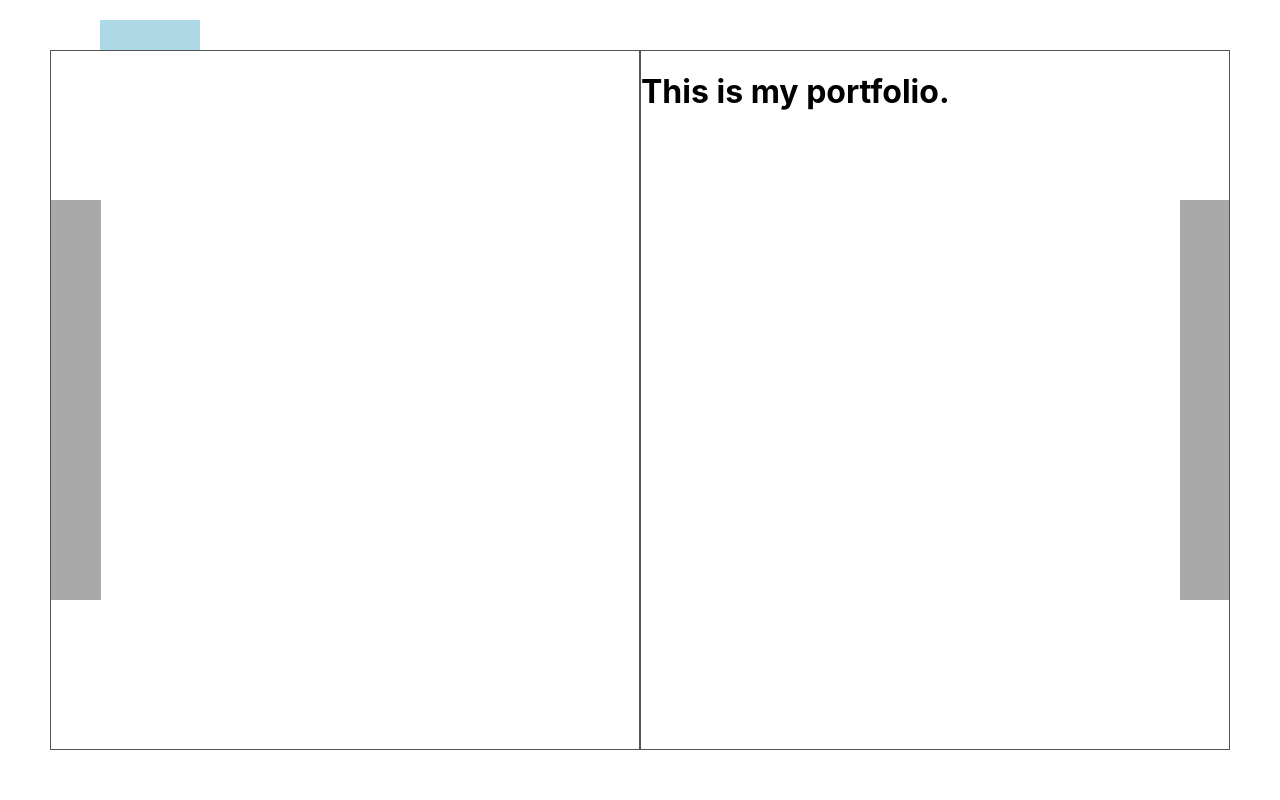
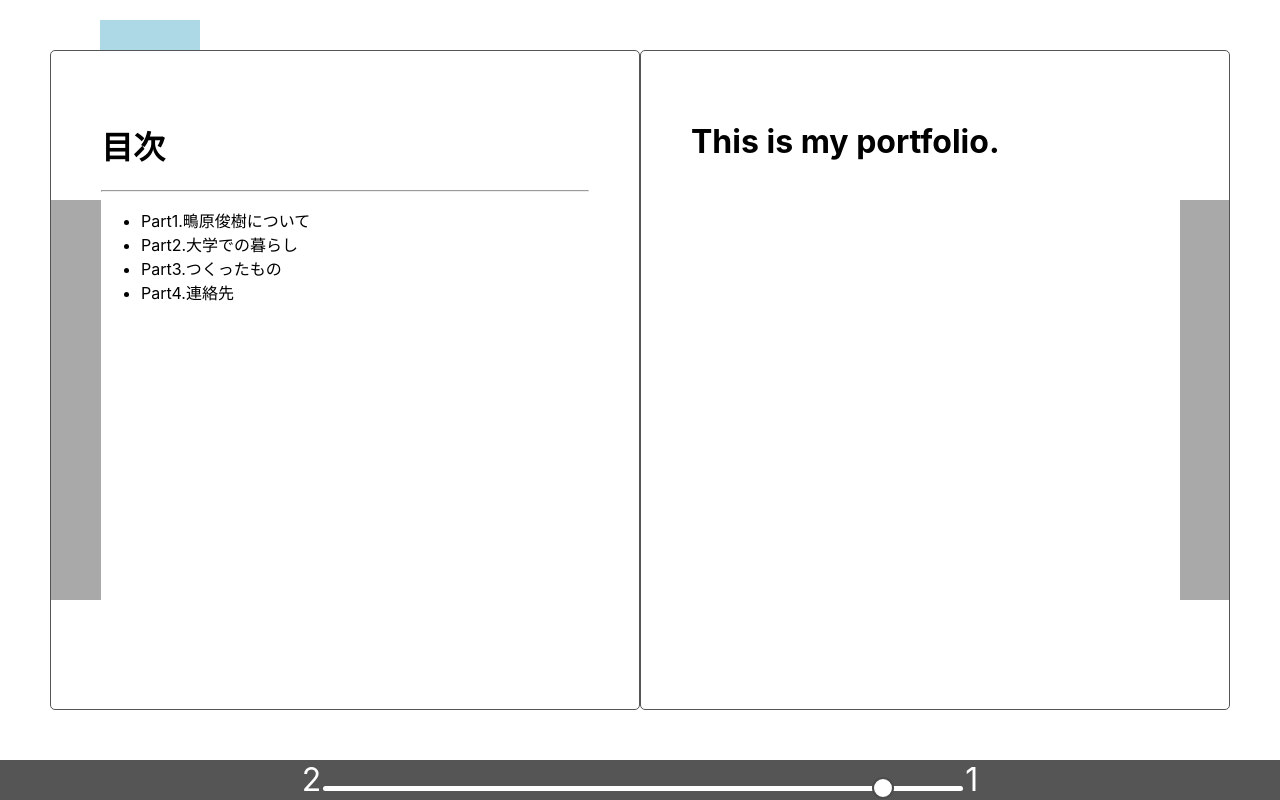
Before and after one commit to Shigi-p/shigi_portfolio, a React (Create React App) app in the folder portfolio/: page / in a window 1280 px wide. Both pictures are taken after a click on the element 76 px from the left and 400 px from the top of the page. Built offline with nearby package versions, Linux system fonts and the light colour scheme.

Commit message:
update UI

```diff
--- a/portfolio/src/App.js
+++ b/portfolio/src/App.js
@@ -6,26 +6,81 @@ class App extends React.Component{
     super(props);
     this.state ={
       page: 0,
+      maxPage: 9,
     };
     this.pages = this.pages.bind(this);
     this.bookmark = this.bookmark.bind(this);
     this.showBookmark = this.showBookmark.bind(this);
     this.goNextpage = this.goNextpage.bind(this);
     this.goPreviouspage = this.goPreviouspage.bind(this);
+    this.changePage = this.changePage.bind(this);
   }
 
   pages(page){
     switch(page){
       case 0:
         return(
-          <div className={`Page${this.state.page}`}></div>
+          <div className="Page0"></div>
         );
       case 1:
         return(
-          <div className={`Page${this.state.page + 1}`}>
+          <div className="Page1 Padding">
             <h1>This is my portfolio.</h1>
           </div>
         );
+      case 2:
+        return(
+          <div className="Page2 Padding">
+            <h1>目次</h1>
+            <hr/>
+            <ul>
+              <li>Part1.鴫原俊樹について</li>
+              <li>Part2.大学での暮らし</li>
+              <li>Part3.つくったもの</li>
+              <li>Part4.連絡先</li>
+            </ul>
+          </div>
+        );
+      case 3:
+        return(
+          <div className="Page3 Padding">
+            <h1>Part1.鴫原俊樹について</h1>
+            <hr />
+            <p>ここに画像を挿入</p>
+            <ul>
+              <li>会津大学学部3年</li>
+              <li>フロント書きます</li>
+            </ul>
+          </div>
+        );
+      case 4:
+        return(
+          <div className="Page4 Padding">
+            <h1>Part2.大学での暮らし</h1>
+            <hr />
+            <p>生きる。</p>
+          </div>
+        );
+      case 5:
+        return(
+          <div className="Page5 Padding">
+            <h1>Part3.つくったもの</h1>
+            <hr />
+            <p>ぶねすと</p>
+          </div>
+        );
+      case 6:
+        return(
+          <div className="Page6 Padding">
+            <h1>Part4.連絡先</h1>
+            <hr />
+            <p>ぎっとはぶ</p>
+          </div>
+        );
+      default:
+        return(
+          <div className="Page99"></div>
+        )
     }
   }
 
@@ -52,9 +107,16 @@ class App extends React.Component{
     });
   }
 
+  changePage(page){
+    this.setState({
+      page: parseInt(page, 10),
+    })
+  }
+
   render(){
     return (
       <div className="App">
+        <div className="Book">
           {this.bookmark()}
           <div className="LeftPage">
             <span className="NextpageButton" onClick={() => this.goNextpage()} />
@@ -65,6 +127,12 @@ class App extends React.Component{
             <span className="PreviouspageButton" onClick={() => this.goPreviouspage()} />
           </div>
         </div>
+        <div className="BottomMenubar">
+          {this.state.page + 1}
+          <input className="InputRange" type="range" value={this.state.page} min="0" max={this.state.maxPage} step="1" onChange={(e) => this.changePage(e.target.value)}/>
+          {this.state.page}
+        </div>
+      </div>
     );
   }
 }
--- a/portfolio/src/App.scss
+++ b/portfolio/src/App.scss
@@ -1,20 +1,28 @@
-.App{
+.Book{
   display: flex;
   box-sizing: border-box;
   height: 100vh;
-  padding: 50px;
+  padding: 50px 50px calc(50px + 5vh) 50px;
   width: 100vw;
   .LeftPage{
     background-color: #fff;
     border: solid 1px #555;
+    border-radius: 5px;
+    box-sizing: border-box;
     width: 50vw;
     z-index: 10;
   }
   .RightPage{
     background-color: #fff;
     border: solid 1px #555;
+    border-radius: 5px;
+    box-sizing: border-box;
     width: 50vw;
     z-index: 11;
+  }
+  //ここから各ページのcss
+  .Padding{
+    padding: 50px;
   }
   .Page0{
     background-color: #555;
@@ -24,6 +32,14 @@
   .Page1{
 
   }
+  .Page3{
+  }
+  .Page99{
+    background-color: #555;
+    height: 100%;
+    width: 100%;
+  }
+  //各ページのcss終わり
   .Bookmark{
     background-color: lightblue;
     height: 300px;
@@ -54,3 +70,47 @@
     right: 50px;
   }
 }
+.BottomMenubar{
+  background-color: #555;
+  bottom: 0;
+  color: #fff;
+  font-size: 2rem;
+  height: 5vh;
+  position: fixed;
+  text-align: center;
+  width: 100vw;
+  .InputRange[type=range]{
+    appearance: none;
+    background-color: #fff;
+    border-radius: 6px;
+    height: 5px;
+    transform: rotate(180deg);
+    -webkit-appearance: none;
+    width: 50vw;
+    z-index: 10;
+
+    &:focus,
+    &:active {
+      outline: none;
+    }
+
+    &::-webkit-slider-thumb {
+      -webkit-appearance: none;
+      appearance: none;
+      cursor: pointer;
+      position: relative;
+      border: 2px solid rgba(0, 0, 0, .7);
+      width: 22px;
+      height: 22px;
+      display: block;
+      background-color: #fff;
+      border-radius: 50%;
+      -webkit-border-radius: 50%;
+    }
+
+    &:active::-webkit-slider-thumb {
+      box-shadow: 0 0 0 4px rgba(255, 255, 255, .6);
+      transition: .4s;
+    }
+  }
+}
```
Also changed, not shown: 1 other file (tests, documents, lock files or other folders). Lines whose indentation alone changed are shown as unchanged.
